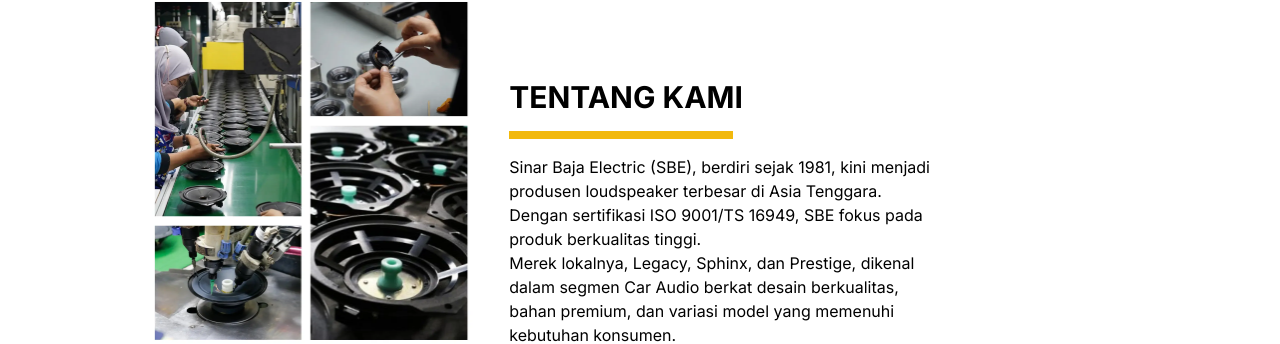
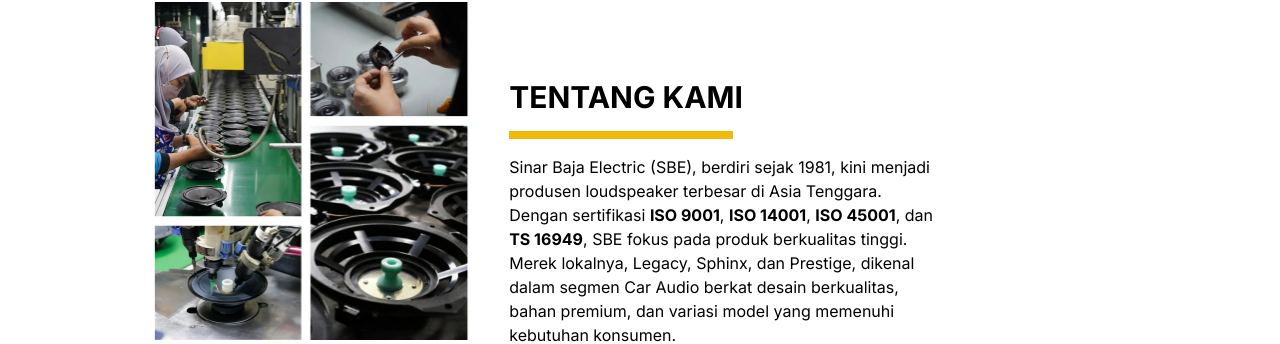
Before and after one commit to alfonsrichardowork/legacy, a Next.js app: page / in a window 1280 px wide. Shown: the part 952-1296 px from the top of the page. Built offline with nearby package versions, Linux system fonts and the light colour scheme; no server answers.

Commit message:
080525 14:21 tambah sertifikasi

```diff
--- a/app/(legacy)/(routes)/components/History.tsx
+++ b/app/(legacy)/(routes)/components/History.tsx
@@ -24,7 +24,7 @@
           <Separator className='bg-foreground w-56 h-2'/>
           <div className='py-4 text-black pr-4 md:w-4/5 w-full'>
             <p>
-              Sinar Baja Electric (SBE), berdiri sejak 1981, kini menjadi produsen loudspeaker terbesar di Asia Tenggara. Dengan sertifikasi ISO 9001/TS 16949, SBE fokus pada produk berkualitas tinggi.
+              Sinar Baja Electric (SBE), berdiri sejak 1981, kini menjadi produsen loudspeaker terbesar di Asia Tenggara. Dengan sertifikasi <b>ISO 9001</b>, <b>ISO 14001</b>, <b>ISO 45001</b>, dan <b>TS 16949</b>, SBE fokus pada produk berkualitas tinggi.
             </p>
             <p>
               Merek lokalnya, Legacy, Sphinx, dan Prestige, dikenal dalam segmen Car Audio berkat desain berkualitas, bahan premium, dan variasi model yang memenuhi kebutuhan konsumen.
```
